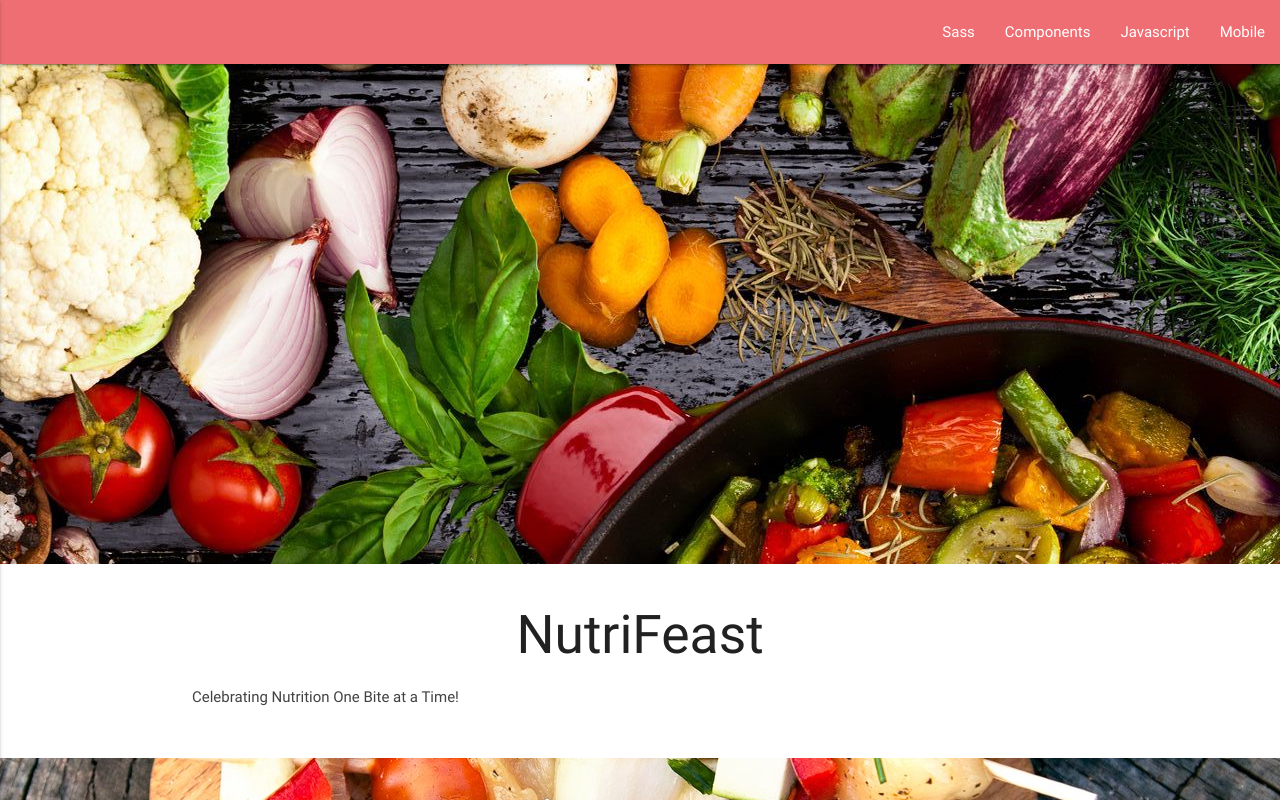
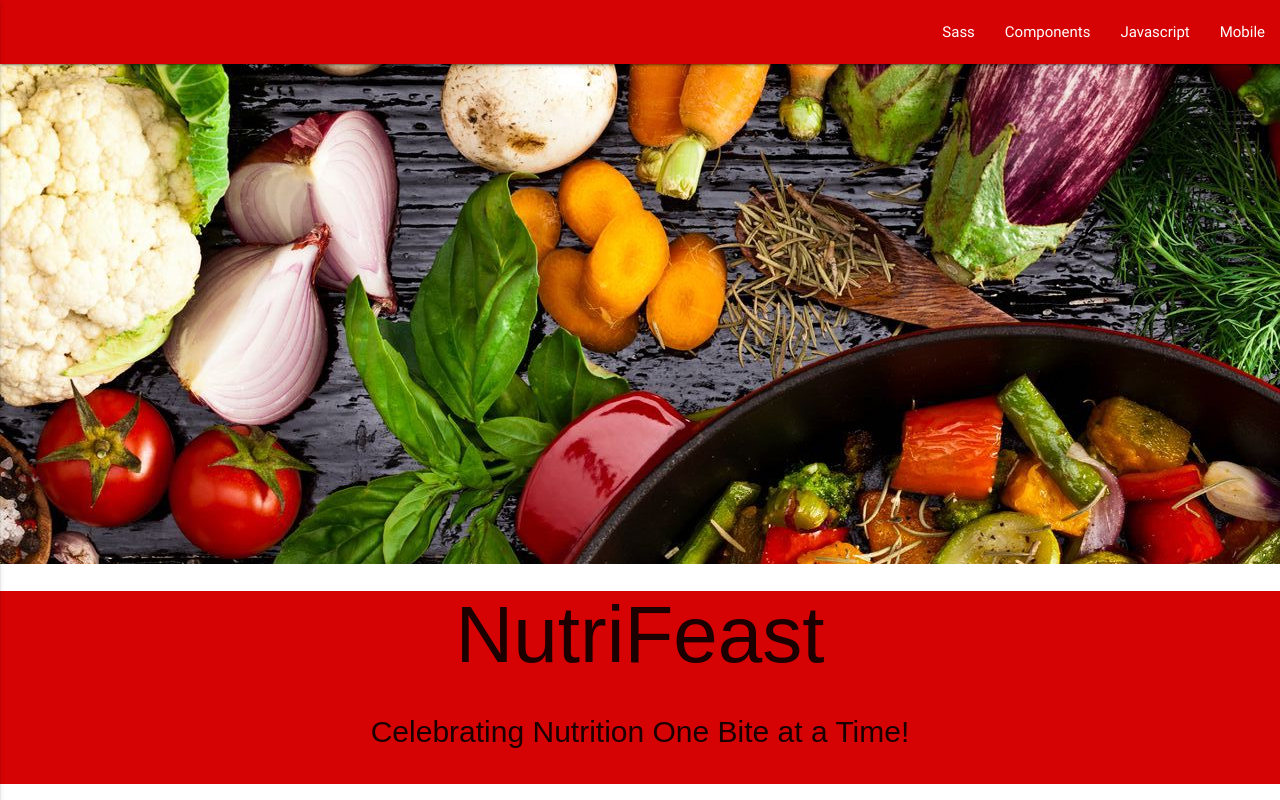
Before and after one commit to quintanamiriam/NutriFeast, a plain HTML site: page NF.html in a window 1280 px wide. Shown: the top 800 px of the page. Drawn offline with nearby package versions, Linux system fonts and the light colour scheme.

Commit message:
added nav and mid section color ##D50303

```diff
--- a/NF.css
+++ b/NF.css
@@ -1,11 +1,28 @@
+.nav-wrapper{
+  background-color: #D50303;
+}
+
 .parallax-container {
       height: 500px;
 }
 
-/*.section white {
-  height: 1000px;
-}*/
-
 .header{
   text-align: center;
+  font-family: fantasy;
+  font-weight: 400;
+  font-size: 80px;
+  font-color: white;
 }
+
+.slogan {
+  text-align: center;
+  font-family: fantasy;
+  font-size: 30px;
+}
+
+.midSection {
+  /*margin: 0;
+  padding: 0;
+  border: 0;*/
+  background-color: #D50303;
+}
--- a/NF.html
+++ b/NF.html
@@ -32,10 +32,10 @@
       <div class="parallax-container">
           <div class="parallax"><img src="images/background1.jpg"></div>
         </div>
-        <div class="section white">
+        <div class="midSection">
           <div class="row container">
             <h2 class="header">NutriFeast</h2>
-            <p class="grey-text text-darken-3 lighten-3">Celebrating Nutrition One Bite at a Time!</p>
+            <p class="slogan">Celebrating Nutrition One Bite at a Time!</p>
           </div>
         </div>
         <div class="parallax-container">
```
